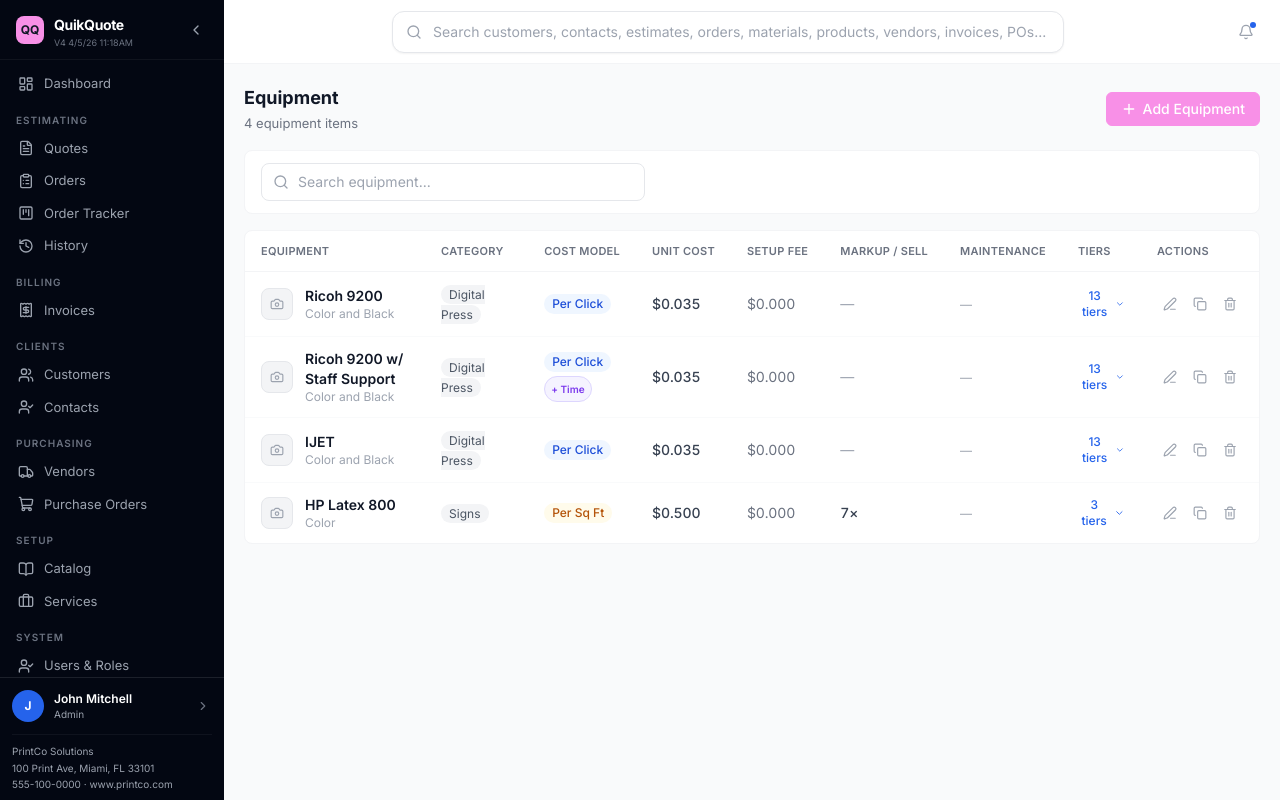
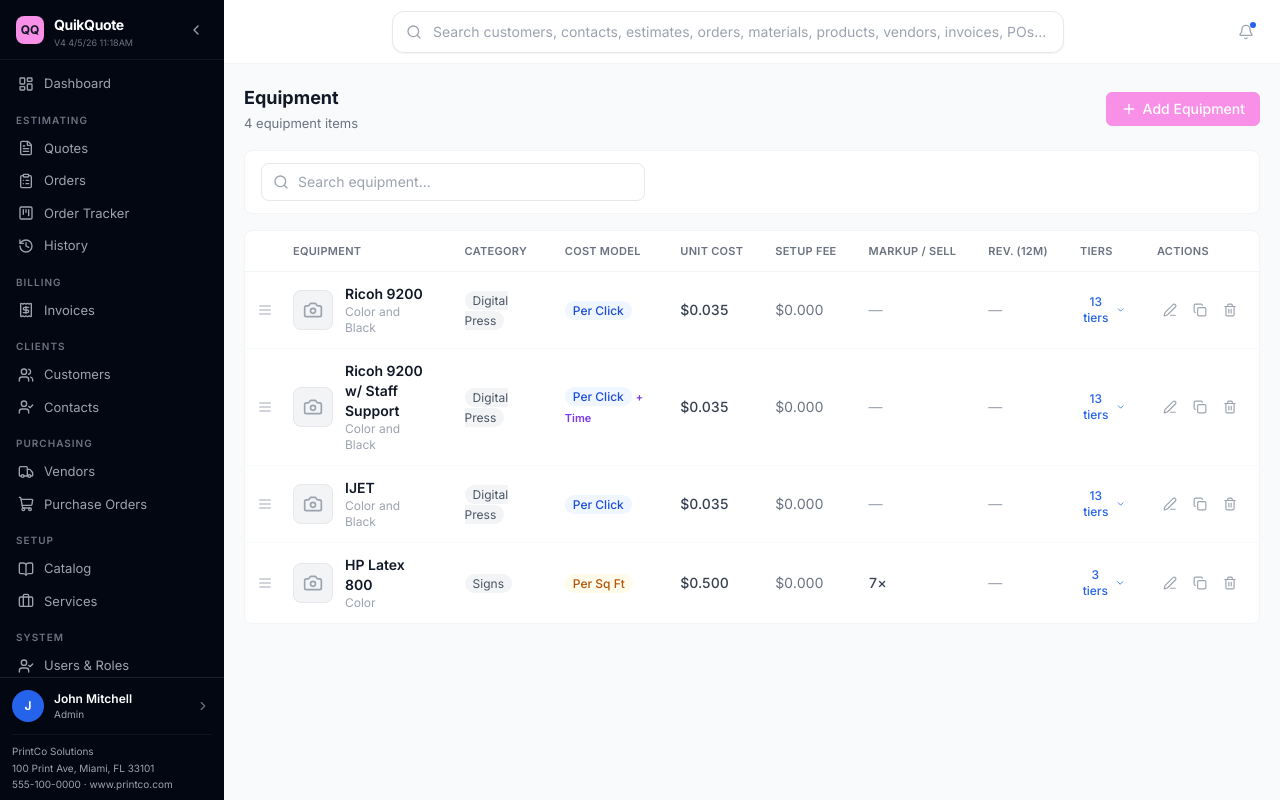
Before and after one commit to jorfdz/QuickQuote, a React (Vite) app: page /equipment in a window 1280 px wide. Built offline with nearby package versions, Linux system fonts and the light colour scheme.

Commit message:
Equipment Enhance

```diff
--- a/src/pages/Equipment/index.tsx
+++ b/src/pages/Equipment/index.tsx
@@ -171,9 +171,10 @@ export const Equipment: React.FC = () => {
   const {
     equipment, addEquipment, updateEquipment, deleteEquipment,
     addMaintenanceRecord, updateMaintenanceRecord, deleteMaintenanceRecord,
+    reorderEquipment,
     categories,
   } = usePricingStore();
-  const { vendors } = useStore();
+  const { vendors, orders } = useStore();
 
   const [search, setSearch] = useState(() => searchParams.get('search') || '');
 
@@ -193,6 +194,25 @@ export const Equipment: React.FC = () => {
     setBlackUnitCostStr(form.blackUnitCost ? String(form.blackUnitCost) : '');
   };
   const [deleteEquipConfirm, setDeleteEquipConfirm] = useState<string | null>(null);
+
+  // ── Drag-and-drop reordering ──
+  const [dragOverIndex, setDragOverIndex] = useState<number | null>(null);
+  const dragFromIndex = React.useRef<number | null>(null);
+
+  // ── Revenue (trailing 12 months) ──
+  const rev12mCutoff = useMemo(() => Date.now() - 365 * 24 * 60 * 60 * 1000, []);
+  const calcRev12m = useMemo(() => {
+    const qualifyingOrders = orders.filter(o =>
+      (o.status === 'in_progress' || o.status === 'completed') &&
+      new Date(o.updatedAt).getTime() >= rev12mCutoff
+    );
+    return (eqId: string) =>
+      qualifyingOrders.reduce((sum, o) =>
+        sum + o.lineItems
+          .filter(li => li.equipmentId === eqId)
+          .reduce((s, li) => s + (li.sellPrice || 0), 0),
+      0);
+  }, [orders, rev12mCutoff]);
 
   // ── Modal tabs ──
   const [modalTab, setModalTab] = useState<ModalTab>('details');
@@ -578,30 +598,52 @@ export const Equipment: React.FC = () => {
 
       {/* Equipment Table */}
       <Card>
-        <Table headers={['Equipment', 'Category', 'Cost Model', 'Unit Cost', 'Setup Fee', 'Markup / Sell', 'Maintenance', 'Tiers', 'Actions']}>
-          {filteredEquipment.map(eq => {
+        <Table headers={['', 'Equipment', 'Category', 'Cost Model', 'Unit Cost', 'Setup Fee', 'Markup / Sell', 'Rev. (12m)', 'Tiers', 'Actions']}>
+          {filteredEquipment.map((eq, rowIdx) => {
             const isExpanded = expandedEquipId === eq.id;
             const colorTierCount = showColorTiers(eq) ? (eq.colorTiers || []).length : 0;
             const blackTierCount = showBlackTiers(eq) ? (eq.blackTiers || []).length : 0;
             const totalTiers = colorTierCount + blackTierCount;
-            const nextMaint = getNextMaintenance(eq);
+            const rev = calcRev12m(eq.id);
+            // Index in the master array (used for drag-to-reorder when search is active)
+            const realIndex = equipment.findIndex(e => e.id === eq.id);
 
             return (
               <React.Fragment key={eq.id}>
                 <tr
-                  className="hover:bg-gray-50 transition-colors cursor-pointer"
+                  className={`hover:bg-gray-50 transition-colors cursor-pointer ${dragOverIndex === rowIdx ? 'border-t-2 border-blue-400' : ''}`}
+                  draggable
+                  onDragStart={() => { dragFromIndex.current = realIndex; }}
+                  onDragOver={e => { e.preventDefault(); setDragOverIndex(rowIdx); }}
+                  onDragLeave={() => setDragOverIndex(null)}
+                  onDrop={e => {
+                    e.preventDefault();
+                    setDragOverIndex(null);
+                    if (dragFromIndex.current !== null && dragFromIndex.current !== realIndex) {
+                      reorderEquipment(dragFromIndex.current, realIndex);
+                    }
+                    dragFromIndex.current = null;
+                  }}
                   onClick={() => handleStartEditEquip(eq)}
                 >
+                  {/* Drag handle */}
+                  <td className="py-3 pl-3 pr-1 w-6" onClick={e => e.stopPropagation()}>
+                    <div className="flex flex-col gap-0.5 items-center cursor-grab active:cursor-grabbing text-gray-300 hover:text-gray-500 transition-colors">
+                      <div className="w-3 h-0.5 bg-current rounded" />
+                      <div className="w-3 h-0.5 bg-current rounded" />
+                      <div className="w-3 h-0.5 bg-current rounded" />
+                    </div>
+                  </td>
                   <td className="py-3 px-4">
                     <div className="flex items-center gap-3">
                       {eq.imageUrl ? (
                         <img src={eq.imageUrl} alt={eq.name}
-                          className="w-8 h-8 rounded-lg object-cover border border-gray-200 flex-shrink-0"
+                          className="w-10 h-10 rounded-lg object-cover border border-gray-200 flex-shrink-0"
                           onError={(e) => { (e.target as HTMLImageElement).style.display = 'none'; }}
                         />
                       ) : (
-                        <div className="w-8 h-8 rounded-lg bg-gray-100 border border-gray-200 flex items-center justify-center flex-shrink-0">
-                          <Camera className="w-3.5 h-3.5 text-gray-400" />
+                        <div className="w-10 h-10 rounded-lg bg-gray-100 border border-gray-200 flex items-center justify-center flex-shrink-0">
+                          <Camera className="w-5 h-5 text-gray-400" />
                         </div>
                       )}
                       <div>
@@ -613,23 +655,17 @@ export const Equipment: React.FC = () => {
                   <td className="py-3 px-4">
                     <span className="text-xs bg-gray-100 text-gray-600 px-2 py-0.5 rounded-full">{eq.categoryApplies}</span>
                   </td>
-                  {/* Cost Model — unit + cost type */}
+                  {/* Cost Model — single-line inline */}
                   <td className="py-3 px-4">
-                    <div className="flex flex-col gap-1">
-                      <span className={`text-xs px-2 py-0.5 rounded-full font-medium w-fit ${eq.costUnit === 'per_click' ? 'bg-blue-50 text-blue-700' : 'bg-amber-50 text-amber-700'}`}>
-                        {eq.costUnit === 'per_click' ? 'Per Click' : 'Per Sq Ft'}
-                      </span>
-                      {eq.costType === 'cost_plus_time' && (
-                        <span className="text-[10px] px-1.5 py-0.5 rounded-full font-semibold w-fit bg-violet-50 text-violet-600 border border-violet-200">
-                          + Time
-                        </span>
-                      )}
-                      {eq.costType === 'time_only' && (
-                        <span className="text-[10px] px-1.5 py-0.5 rounded-full font-semibold w-fit bg-sky-50 text-sky-600 border border-sky-200">
-                          Time Only
-                        </span>
-                      )}
-                    </div>
+                    <span className={`text-xs px-2 py-0.5 rounded-full font-medium ${eq.costUnit === 'per_click' ? 'bg-blue-50 text-blue-700' : 'bg-amber-50 text-amber-700'}`}>
+                      {eq.costUnit === 'per_click' ? 'Per Click' : 'Per Sq Ft'}
+                    </span>
+                    {eq.costType === 'cost_plus_time' && (
+                      <span className="ml-1 text-[11px] font-semibold text-violet-600">+ Time</span>
+                    )}
+                    {eq.costType === 'time_only' && (
+                      <span className="ml-1 text-[11px] font-semibold text-sky-600">· Time Only</span>
+                    )}
                   </td>
                   {/* Unit Cost — show split Color/Black when applicable */}
                   <td className="py-3 px-4">
@@ -657,19 +693,12 @@ export const Equipment: React.FC = () => {
                       <span className="text-sm text-gray-400">—</span>
                     )}
                   </td>
-                  <td className="py-3 px-4">
-                    {nextMaint ? (
-                      <div className="flex items-center gap-1.5">
-                        <span className={`text-xs px-2 py-0.5 rounded-full font-medium border ${
-                          nextMaint.status === 'requested' ? 'bg-amber-50 text-amber-700 border-amber-200' :
-                          nextMaint.status === 'scheduled' ? 'bg-blue-50 text-blue-700 border-blue-200' :
-                          'bg-gray-50 text-gray-600 border-gray-200'
-                        }`}>
-                          {formatDate(nextMaint.date)}
-                        </span>
-                      </div>
+                  {/* Revenue trailing 12 months — orders in_progress or completed only */}
+                  <td className="py-3 px-4 text-sm num">
+                    {rev > 0 ? (
+                      <span className="font-medium text-emerald-700">{formatCurrency(rev)}</span>
                     ) : (
-                      <span className="text-xs text-gray-400">—</span>
+                      <span className="text-gray-400">—</span>
                     )}
                   </td>
                   <td className="py-3 px-4" onClick={e => e.stopPropagation()}>
@@ -707,7 +736,7 @@ export const Equipment: React.FC = () => {
                 {/* Expanded tiers row */}
                 {isExpanded && (
                   <tr>
-                    <td colSpan={9} className="px-4 py-3 bg-gray-50 border-t border-gray-100">
+                    <td colSpan={10} className="px-4 py-3 bg-gray-50 border-t border-gray-100">
                       <div className="grid grid-cols-2 gap-4 max-w-2xl">
                         {showColorTiers(eq) && colorTierCount > 0 && (
                           <div>
--- a/src/store/pricingStore.ts
+++ b/src/store/pricingStore.ts
@@ -94,6 +94,7 @@ interface PricingStore {
   addEquipment: (e: Omit<PricingEquipment, 'id' | 'createdAt' | 'maintenanceHistory'>) => PricingEquipment;
   updateEquipment: (id: string, e: Partial<PricingEquipment>) => void;
   deleteEquipment: (id: string) => void;
+  reorderEquipment: (fromIndex: number, toIndex: number) => void;
 
   // Equipment Maintenance
   addMaintenanceRecord: (equipmentId: string, record: Omit<MaintenanceRecord, 'id' | 'createdAt' | 'equipmentId'>) => MaintenanceRecord;
@@ -230,6 +231,12 @@ export const usePricingStore = create<PricingStore>()(
       deleteEquipment: (id) => set((s) => ({
         equipment: s.equipment.filter((x) => x.id !== id),
       })),
+      reorderEquipment: (fromIndex, toIndex) => set((s) => {
+        const arr = [...s.equipment];
+        const [moved] = arr.splice(fromIndex, 1);
+        arr.splice(toIndex, 0, moved);
+        return { equipment: arr };
+      }),
 
       // ── Equipment Maintenance ─────────────────────────────────────────
       addMaintenanceRecord: (equipmentId, record) => {
```
